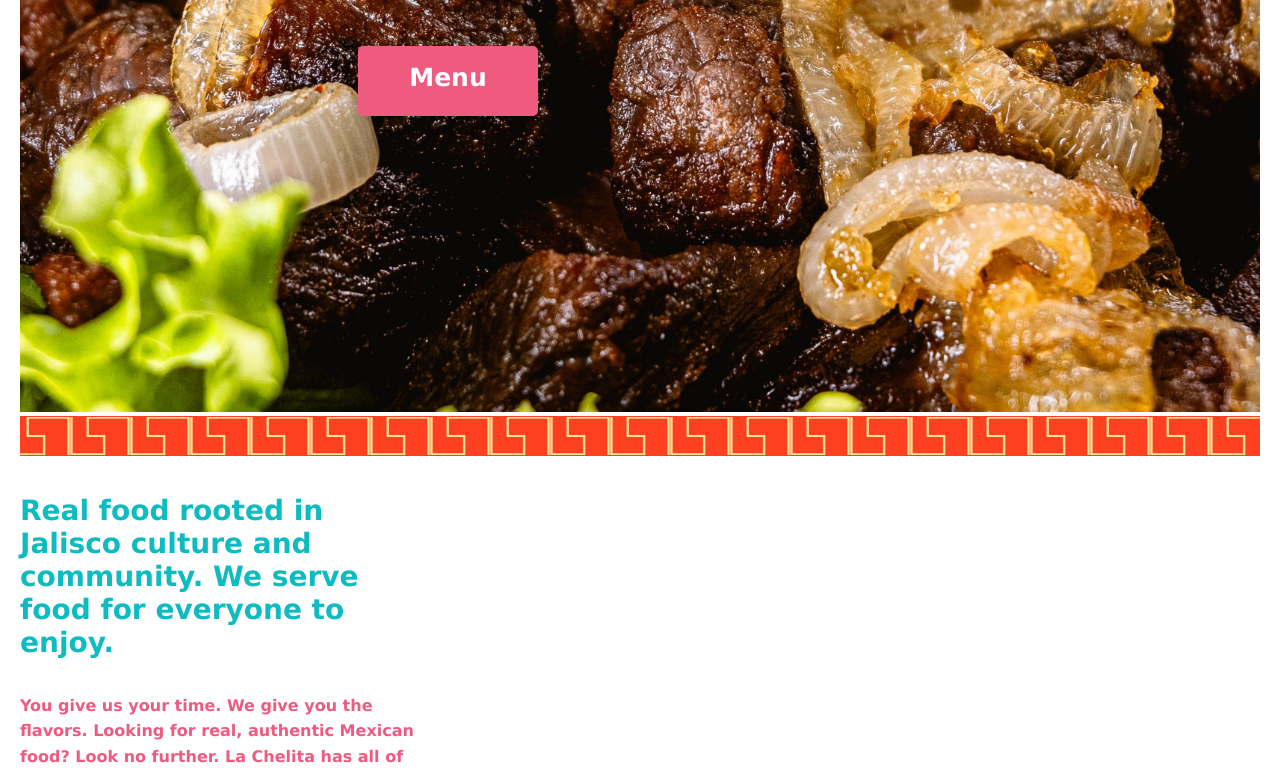
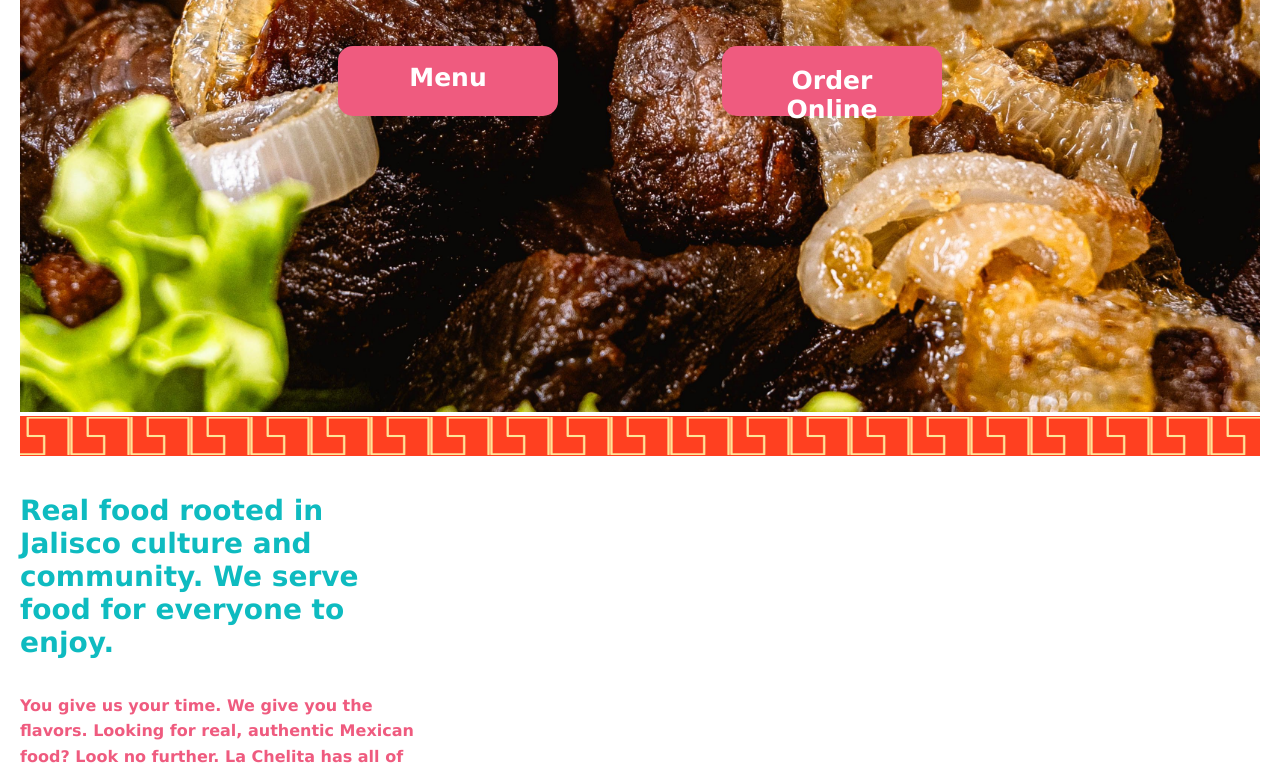
Before and after one commit to alinem333/lachelitarestaurant-project, a plain HTML site: page index.html in a window 1280 px wide. Shown: the part 559-1332 px from the top of the page. Drawn offline with Linux system fonts and the light colour scheme.

Commit message:
test push

```diff
--- a/index.html
+++ b/index.html
@@ -42,9 +42,12 @@
 </div>
 
 <div class="menu-button-image">
-
     Menu
 </div>
+<div class="orderonline-button-image">
+    Order Online
+</div>
+
 
 
 
@@ -76,7 +79,7 @@
 <div class="container">
   <img src="chickentortillasoup.png" alt="Chicken Tortilla Soup">
   <button class="btn">
-    <a href="menu.html#menu">Menu</a>
+    Menu
   </button>
 </div>
 
--- a/styles.css
+++ b/styles.css
@@ -119,12 +119,13 @@ body {
   font-size: 86px;
   font-weight: bold;
   color: white;
+  text-align: center;
 }
 
 /* menu home image button styling */
 .menu-button-image {
   position: absolute;
-  width: 180px;
+  width: 220px;
   height: 70px;
   top: 80%;
   left: 35%;
@@ -137,7 +138,7 @@ body {
   padding: 17px 24px;
   border: none;
   cursor: pointer;
-  border-radius: 5px;
+  border-radius: 15px;
   text-align: center;
 }
 
@@ -145,8 +146,29 @@ body {
   background-color: #0ebbc0;
 }
 
+/* order online home button styling */
+.orderonline-button-image {
+  position: absolute;
+  width: 220px;
+  height: 70px;
+  top: 80%;
+  left: 65%;
+  transform: translate(-50%, -50%);
+  -ms-transform: translate(-50%, -50%);
+  background-color: #ef5b7f;
+  color: white;
+  font-size: 25px;
+  font-weight: bold;
+  padding: 20px 20px;
+  border: none;
+  cursor: pointer;
+  border-radius: 15px;
+  text-align: center;
+}
 
-
+.orderonline-button-image:hover {
+  background-color: #0ebbc0;
+}
 
 
 /* text module styling */
```
Also changed, not shown: about.html (+2 -1 lines).
